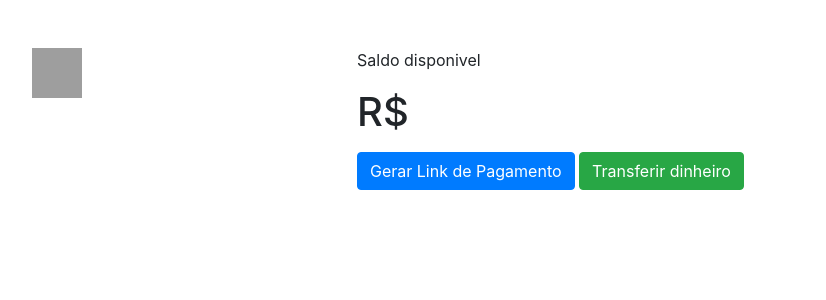
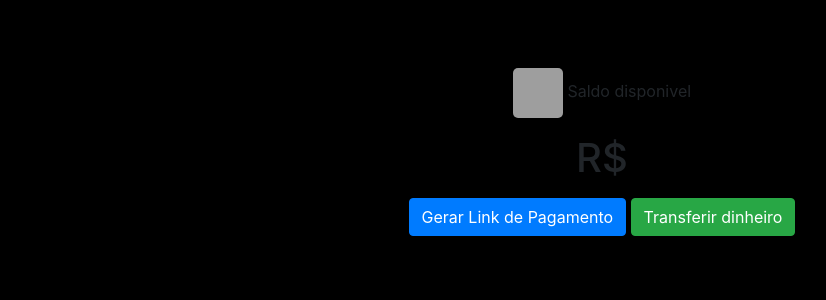
Before and after one commit to whzinn/saldata, a Flask app: template templates/inicio.html in a window 1280 px wide. Shown: the top 300 px of the page, without its empty margins (38-864 px from the left). Run offline with Flask 2, Linux system fonts and the light colour scheme; the template is opened without the code that fills it, so the values that code supplies are empty; some libraries are stand-ins or nearby versions; grey boxes are pictures that could not be loaded.

Commit message:
Update inicio.html

```diff
--- a/templates/inicio.html
+++ b/templates/inicio.html
@@ -6,12 +6,16 @@
     <title>Carteira</title>
     <link rel="stylesheet" href="https://maxcdn.bootstrapcdn.com/bootstrap/4.5.2/css/bootstrap.min.css">
     <style>
-        text-align:center;
-        .imgddd {
-            border-radius:20px;
+    body{
+    background-color: black;
+    text-align:center;
+    }
+    .imgddd {
+            border-radius:5px;
         }
-
-
+    .row {
+        padding:20px;
+    }
     </style>
 </head>
 <body>
@@ -19,10 +23,11 @@
 <div class="container mt-5">
 
     <div class="row">
-        <img class="imgddd" src="https://upload.wikimedia.org/wikipedia/commons/c/c8/Anarcho-capitalist_flag_AC.png" width="50" height="50">
-        <p>{{cookie}}</p>
+
         <div class="col-md-6 mx-auto">
             <p>
+                        <img class="imgddd" src="https://upload.wikimedia.org/wikipedia/commons/c/c8/Anarcho-capitalist_flag_AC.png" width="50" height="50">
+
                 <span class="label">Saldo disponivel
                 <h1>R$ {{saldo}}</h1>
             </p>
```
